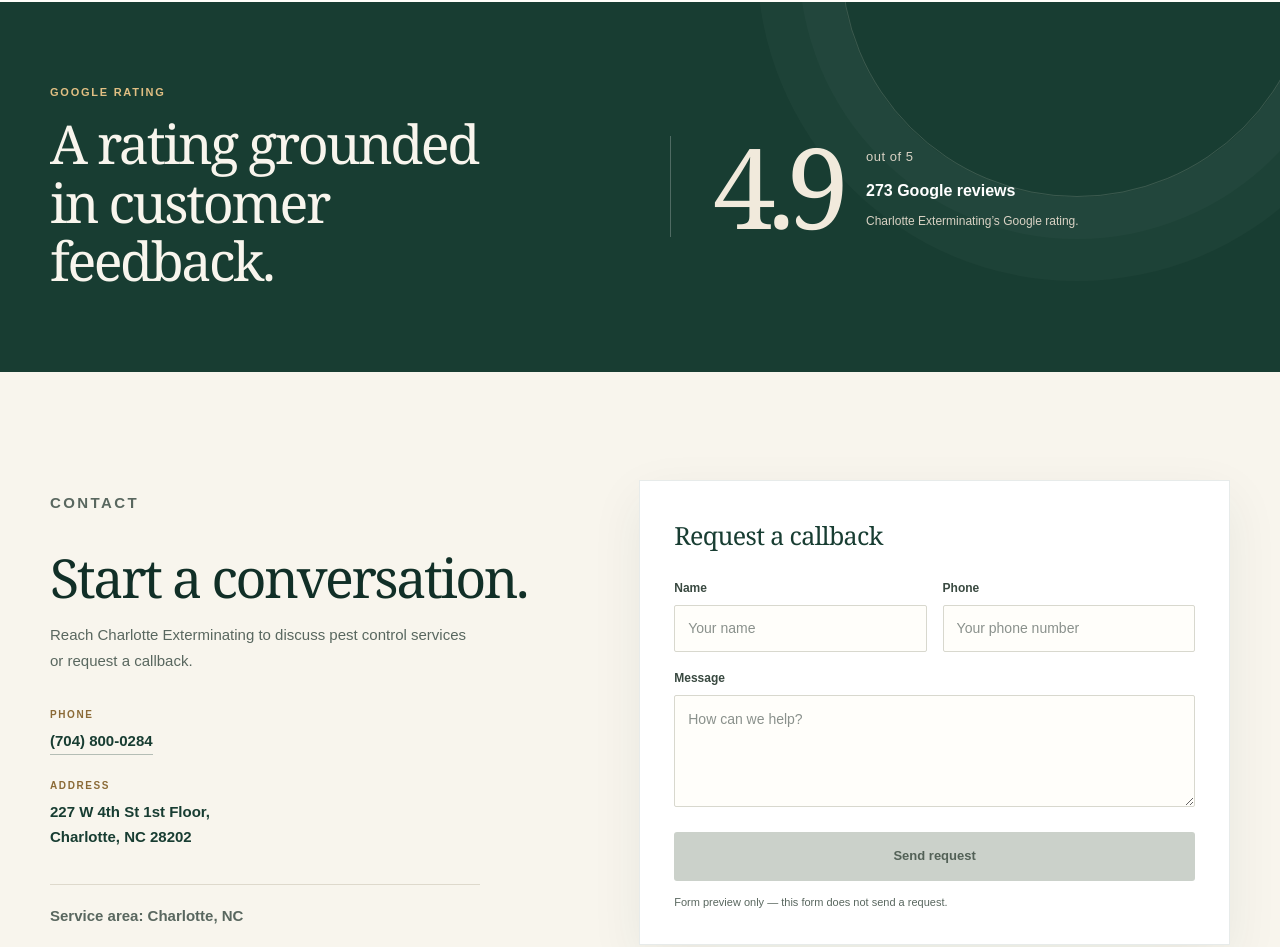
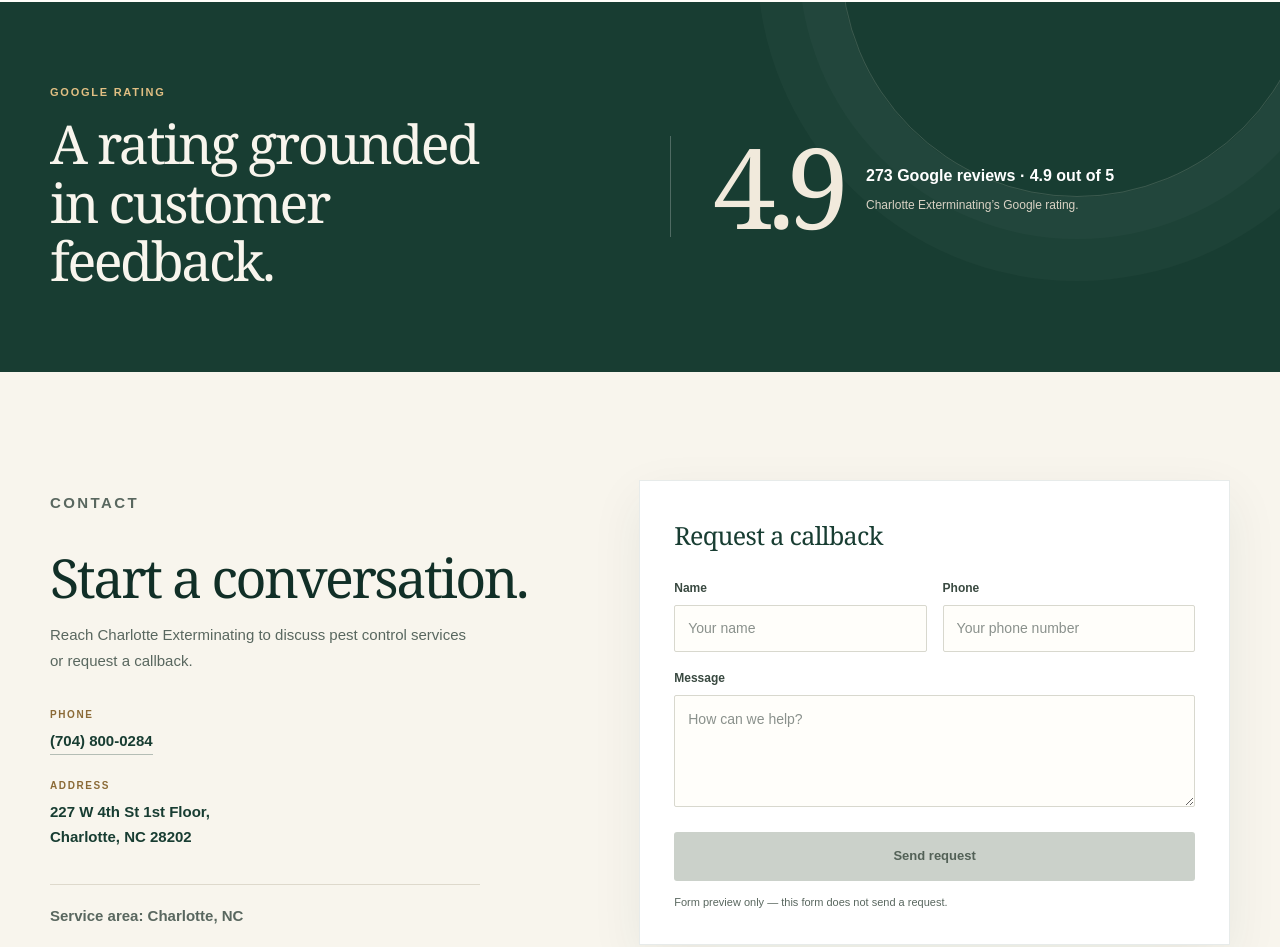
Before and after one commit to raafatalhayek2-maker/site-demos, a plain HTML site: page demos/charlotte-exterminating/index.html in a window 1280 px wide. Shown: the part 1579-2526 px from the top of the page. Drawn offline with Linux system fonts and the light colour scheme.

Commit message:
Make review count unambiguous on pest control concept

```diff
--- a/demos/charlotte-exterminating/index.html
+++ b/demos/charlotte-exterminating/index.html
@@ -140,7 +140,7 @@ a.detail-value:hover{border-color:var(--forest)}
   <section class='trust' id='reviews' aria-labelledby='trust-title'>
     <div class='shell trust-inner'>
       <div class='trust-copy'><p class='section-kicker'>Google rating</p><h2 id='trust-title'>A rating grounded in customer feedback.</h2></div>
-      <div class='rating-panel' aria-label='Google rating: 4.9 out of 5 from 273 reviews'><div class='rating-number'>4.9</div><div class='rating-details'><span class='rating-out-of'>out of 5</span> <span class='rating-reviews'>273 Google reviews</span> <span class='rating-caption'>Charlotte Exterminating’s Google rating.</span></div></div>
+      <div class='rating-panel' aria-label='Google rating: 4.9 out of 5 from 273 reviews'><div class='rating-number'>4.9</div><div class='rating-details'><span class='rating-reviews'>273 Google reviews · 4.9 out of 5</span> <span class='rating-caption'>Charlotte Exterminating’s Google rating.</span></div></div>
     </div>
   </section>
   <section class='section contact' id='contact' aria-labelledby='contact-title'>
```
